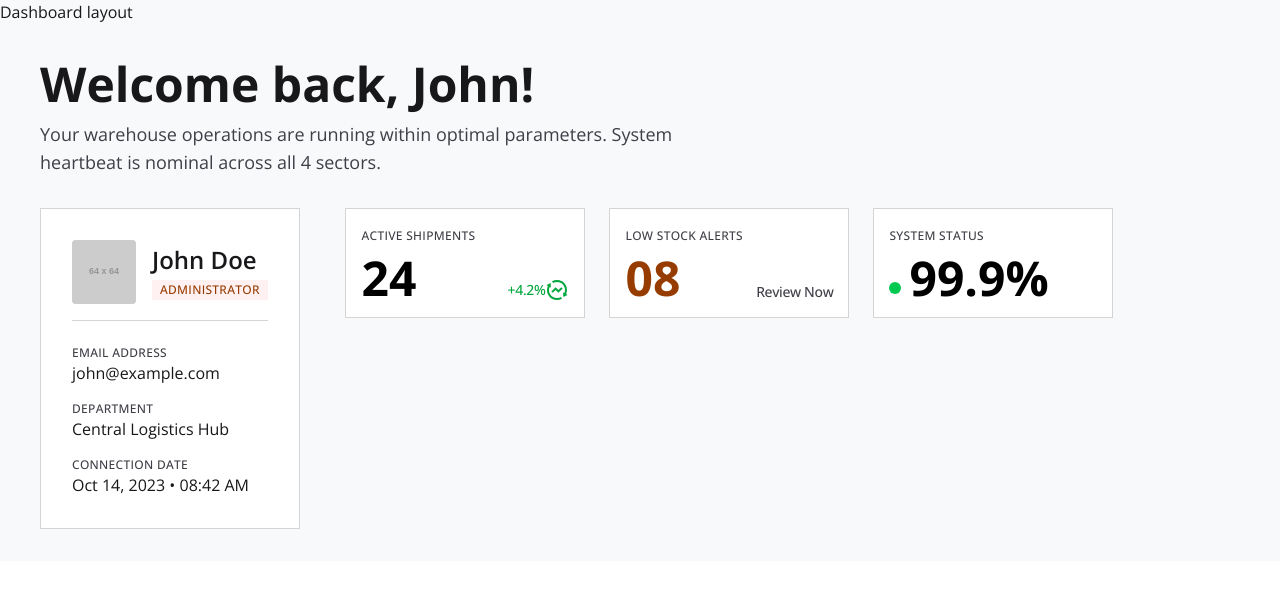
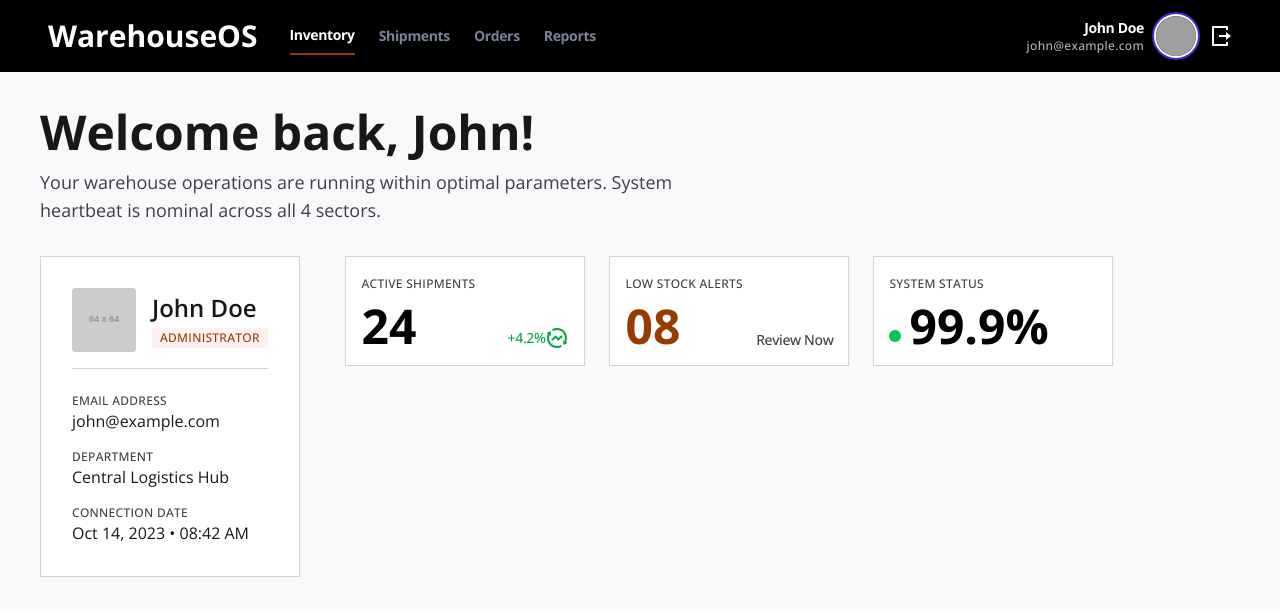
Before and after one commit to ayoub-jabiri/warehouse, a Next.js app: page /dashboard in a window 1280 px wide. Shown: the top 616 px of the page. Built offline with nearby package versions, Linux system fonts and the light colour scheme; grey boxes are pictures that could not be loaded.

Commit message:
Finished the app header

```diff
--- a/app/(dashboard)/layout.tsx
+++ b/app/(dashboard)/layout.tsx
@@ -1,3 +1,5 @@
+import AppHeader from "../_components/layout/AppHeader";
+
 export default function DashboardLayout({
     children,
 }: {
@@ -5,7 +7,7 @@ export default function DashboardLayout({
 }) {
     return (
         <div>
-            <h1>Dashboard layout</h1>
+            <AppHeader />
             <main className="px-10">{children}</main>
         </div>
     );
--- /dev/null
+++ b/app/_components/layout/AppHeader.tsx
@@ -0,0 +1,88 @@
+"use client";
+import { type NavLink } from "@/app/_types/NavLink";
+import { RiLogoutBoxRLine } from "@remixicon/react";
+import Link from "next/link";
+import { usePathname } from "next/navigation";
+
+export default function AppHeader() {
+    const pathname = usePathname();
+    const navLinks = [
+        { title: "Inventory", href: "/dashboard", isActive: false },
+        { title: "Shipments", href: "/shipments", isActive: false },
+        { title: "Orders", href: "/orders", isActive: false },
+        { title: "Reports", href: "/reports", isActive: false },
+    ];
+
+    navLinks.forEach((link: NavLink) => {
+        if (link.href == pathname) {
+            link.isActive = true;
+        }
+    });
+
+    return (
+        <header className="bg-black">
+            <div className="w-full py-4 max-w-[1440px] px-12 inline-flex justify-between items-center">
+                <div className="size- flex justify-start items-center gap-8">
+                    <div className="size- inline-flex flex-col justify-start items-start">
+                        <Link
+                            href="/dashboard"
+                            className="justify-center text-white text-3xl font-bold"
+                        >
+                            WarehouseOS
+                        </Link>
+                    </div>
+                    <ul className="size- flex justify-start items-center gap-6">
+                        {navLinks.map((link) => (
+                            <li
+                                key={link.href}
+                                className={`flex justify-start items-center py-2 ${
+                                    link.isActive
+                                        ? "border-b-2 border-amber-800"
+                                        : ""
+                                }`}
+                            >
+                                <Link
+                                    href={link.href}
+                                    className={`justify-center  text-sm font-bold leading-5 tracking-tight transition hover:text-white ${
+                                        link.isActive
+                                            ? "text-white"
+                                            : "text-[#7C839B]"
+                                    }`}
+                                >
+                                    {link.title}
+                                </Link>
+                            </li>
+                        ))}
+                    </ul>
+                </div>
+                <div className="size- flex justify-start items-center gap-4">
+                    <div className="size- flex flex items-ceneter gap-3">
+                        <div className="size- flex flex-col justify-center items-end">
+                            <div className="size- flex flex-col justify-start items-start">
+                                <div className="justify-center text-white text-sm font-bold leading-5 tracking-tight">
+                                    John Doe
+                                </div>
+                            </div>
+                            <div className="size- opacity-70 flex flex-col justify-start items-start">
+                                <div className="justify-center text-white text-xs font-medium leading-4 tracking-wide">
+                                    john@example.com
+                                </div>
+                            </div>
+                        </div>
+                        <div className="avatar">
+                            <div className="ring-primary ring-offset-base-100 w-10 rounded-full ring-2 ring-offset-2">
+                                <img src="https://img.daisyui.com/images/profile/demo/spiderperson@192.webp" />
+                            </div>
+                        </div>
+                        <button
+                            className="text-white text-sm font-medium leading-5 tracking-tight cursor-pointer"
+                            title="Log out"
+                        >
+                            <RiLogoutBoxRLine />
+                        </button>
+                    </div>
+                </div>
+            </div>
+        </header>
+    );
+}
--- /dev/null
+++ b/app/_types/NavLink.ts
@@ -0,0 +1,5 @@
+export interface NavLink {
+    title: string;
+    href: string;
+    isActive: boolean;
+}
--- a/app/page.tsx
+++ b/app/page.tsx
@@ -1,7 +1,5 @@
+import { redirect } from "next/navigation";
+
 export default function Home() {
-    return (
-        <div>
-            <h1>Hello World!</h1>
-        </div>
-    );
+    redirect("/dashboard");
 }
```
